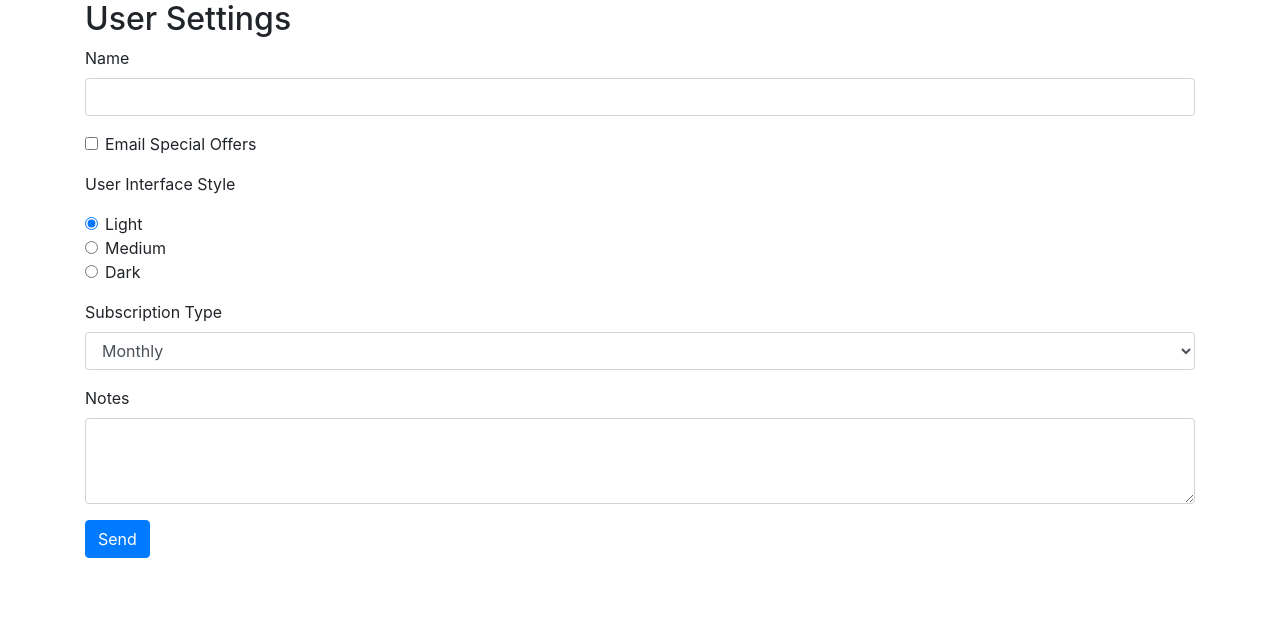
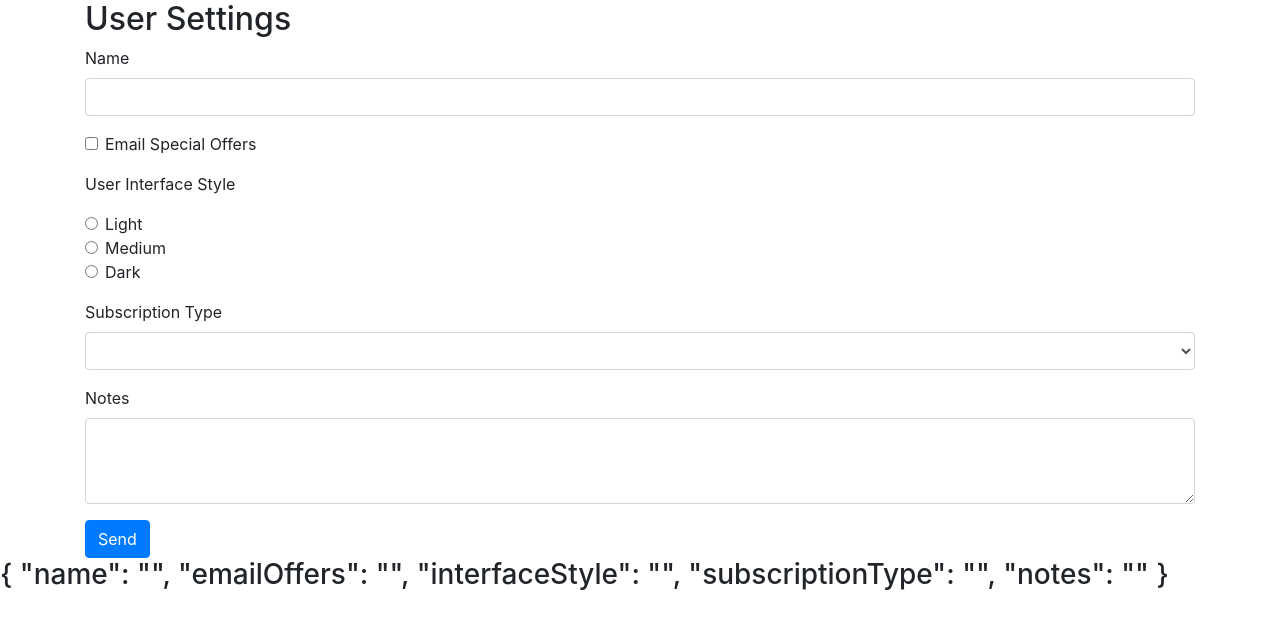
Before and after one commit to willemverbuyst/forms-exercise-angular, an Angular app: page / in a window 1280 px wide. Shown: the top 628 px of the page. Built offline with nearby package versions, Linux system fonts and the light colour scheme.

Commit message:
Use ngModel

```diff
--- a/src/app/user-settings-form/user-settings-form.component.html
+++ b/src/app/user-settings-form/user-settings-form.component.html
@@ -1,9 +1,9 @@
 <div class="container">
   <h2>User Settings</h2>
-  <form>
+  <form #form="ngForm">
     <div class="form-group">
       <label for="name">Name</label>
-      <input id="name" class="form-control" />
+      <input id="name" name="name" class="form-control" ngModel />
     </div>
 
     <div class="form-check form-group">
@@ -12,6 +12,7 @@
         id="emailOffers"
         name="emailOffers"
         class="form-check-input"
+        ngModel
       />
       <label for="emailOffers" class="form-check-label"
         >Email Special Offers</label
@@ -28,6 +29,7 @@
           value="light"
           checked
           class="form-check-input"
+          ngModel
         />
         <label for="lightInterface" class="form-check-label">Light</label>
       </div>
@@ -38,6 +40,7 @@
           id="mediumInterface"
           value="medium"
           class="form-check-input"
+          ngModel
         />
         <label for="mediumInterface" class="form-check-label">Medium</label>
       </div>
@@ -48,6 +51,7 @@
           id="darkInterface"
           value="dark"
           class="form-check-input"
+          ngModel
         />
         <label for="darkInterface" class="form-check-label">Dark</label>
       </div>
@@ -55,7 +59,12 @@
 
     <div class="form-group">
       <label for="subscriptionType">Subscription Type</label>
-      <select id="subscriptionType" class="form-control">
+      <select
+        id="subscriptionType"
+        class="form-control"
+        name="subscriptionType"
+        ngModel
+      >
         <option>Monthly</option>
         <option>Annual</option>
         <option>Lifetime</option>
@@ -69,9 +78,12 @@
         id="notes"
         rows="3"
         class="form-control"
+        ngModel
       ></textarea>
     </div>
 
     <button class="btn btn-primary">Send</button>
   </form>
 </div>
+
+<h3>{{ form.value | json }}</h3>
```
